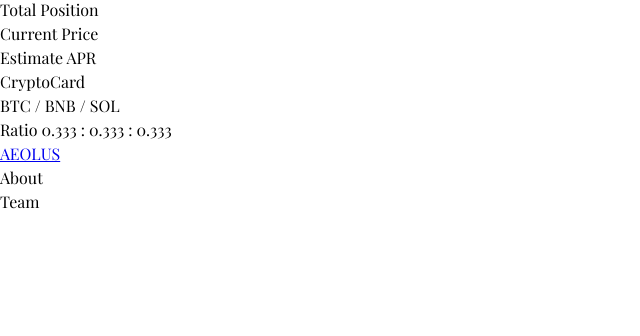
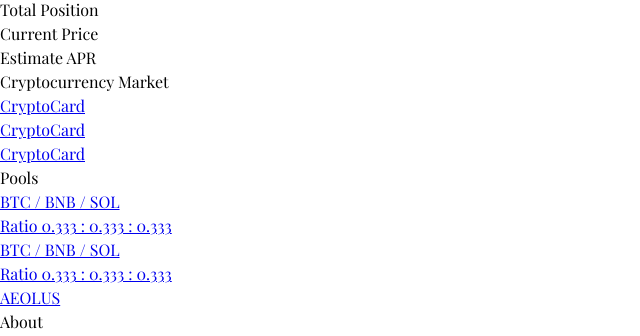
Before and after one commit to mickyngub/aeolus-dapp, a Next.js app in the folder frontend/: page /protocol in a window 1280 px wide. Shown: the part 230-566 px from the top of the page, without its empty margins (0-640 px from the left). Built offline with nearby package versions, Linux system fonts and the light colour scheme; a web font is replaced by a local one.

Commit message:
:sparkles: add dynamic link to [cryptoName] and [poolName]

```diff
--- a/frontend/pages/protocol.tsx
+++ b/frontend/pages/protocol.tsx
@@ -8,7 +8,21 @@ import PoolCard from "~/src/protocol/PoolCard";
 import Button from "~/src/ui/button/Button";
 import Layout from "~/src/ui/layout/Layout";
 import CryptoCard from "~/src/protocol/CryptoCard";
+import Link from "next/link";
 
+const cryptoCards = [
+  {
+    name: "Bitcoin",
+    url: "/bitcoin",
+  },
+  { name: "Ethereum", url: "/ethereum" },
+  { name: "Solana", url: "/solana" },
+];
+
+const poolCards = [
+  { name: "Bitcoin-USDT", url: "/BTC-USDT" },
+  { name: "Ethereum-BNB-USDT", url: "/ETH-BNB-USDT" },
+];
 const Protocol = () => {
   const [address, setAddress] = useState<string>("");
   const [signer, setSigner] = useState<ethers.providers.JsonRpcSigner>();
@@ -27,7 +41,7 @@ const Protocol = () => {
     toast("Wallet Connected");
   };
   return (
-    <div tw="bg-primary">
+    <div tw="bg-primary bg-noise">
       <div tw="p-6 text-right">
         {!address ? (
           <Button size="small" onClick={handleConnectWallet}>
@@ -40,11 +54,37 @@ const Protocol = () => {
       <div id="#dashboard" tw="p-6">
         <Dashboard />
       </div>
-      <div id="#cryptoMarket" tw="p-6">
-        <CryptoCard />
+      <div tw="p-6">
+        <p tw="text-2xl">Cryptocurrency Market</p>
+        <div id="#cryptoMarket" tw="flex gap-4">
+          {cryptoCards
+            ? cryptoCards.map((cryptoCard) => {
+                return (
+                  <Link href={`/crypto/${cryptoCard.url}`}>
+                    <a>
+                      <CryptoCard />
+                    </a>
+                  </Link>
+                );
+              })
+            : null}
+        </div>
       </div>
-      <div id="#pool" tw="p-6">
-        <PoolCard />
+      <div tw="p-6">
+        <p tw="text-2xl ">Pools</p>
+        <div id="#pool" tw="flex gap-4 ">
+          {poolCards
+            ? poolCards.map((poolCard) => {
+                return (
+                  <Link href={`/pool/${poolCard.url}`}>
+                    <a>
+                      <PoolCard />
+                    </a>
+                  </Link>
+                );
+              })
+            : null}
+        </div>
       </div>
       <ToastContainer />
     </div>
```
Also changed, not shown: frontend/pages/crypto/[cryptoName].tsx (added, +9 -0 lines), frontend/pages/pool/[poolName].tsx (added, +9 -0 lines).
